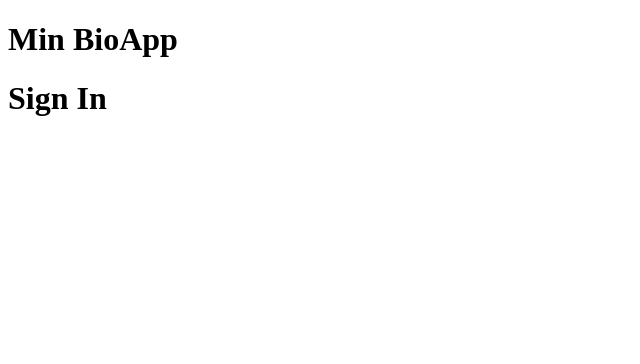
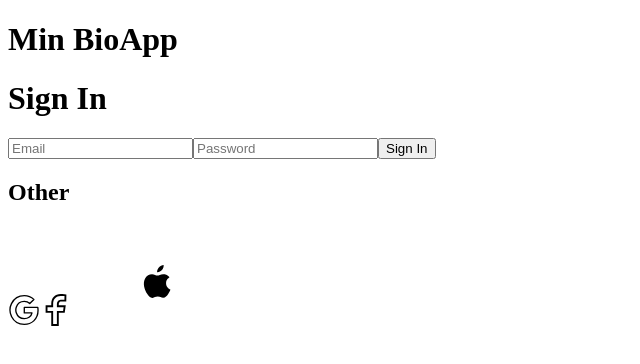
Before and after one commit to Taninwat-55/cinema-booking-system, a React (Vite) app in the folder client/: page /sign-in in a window 1280 px wide. Shown: the top 364 px of the page, without its empty margins (0-640 px from the left). Built offline with nearby package versions, Linux system fonts and the light colour scheme.

Commit message:
update for sign in
gjorde knappen och svg iconerna

```diff
--- a/client/src/pages/SignInPage.jsx
+++ b/client/src/pages/SignInPage.jsx
@@ -4,6 +4,62 @@ export default function SignInPage() {
   return (
     <div>
       <h1>Sign In</h1>
+      <input type="text" placeholder="Email" />
+      <input type="password" placeholder="Password" />
+      <button className="sign-in-btn">Sign In</button>
+      <h2>Other</h2>
+
+      <svg
+        className="google-svg"
+        viewBox="0 0 48 48"
+        xmlns="http://www.w3.org/2000/svg"
+        fill="black"
+        width="2rem"
+        height="2rem"
+      >
+        <path
+          fill="none"
+          stroke="black"
+          strokeWidth="2"
+          strokeLinecap="round"
+          strokeLinejoin="round"
+          d="m31.6814,34.8868c-1.9155,1.29-4.3586,2.0718-7.2514,2.0718-5.59,0-10.3395-3.7723-12.04-8.8541v-.0195c-.43-1.29-.6841-2.6582-.6841-4.085s.2541-2.795.6841-4.085c1.7005-5.0818,6.45-8.8541,12.04-8.8541,3.1664,0,5.9809,1.0945,8.2286,3.2055l6.1568-6.1568c-3.7332-3.4791-8.5805-5.6095-14.3855-5.6095-8.4045,0-15.6559,4.8277-19.1936,11.8641-1.4659,2.8927-2.3064,6.1568-2.3064,9.6359s.8405,6.7432,2.3064,9.6359v.0195c3.5377,7.0168,10.7891,11.8445,19.1936,11.8445,5.805,0,10.6718-1.9155,14.2291-5.1991,4.0655-3.7527,6.4109-9.2645,6.4109-15.8123,0-1.5245-.1368-2.9905-.3909-4.3977h-20.2491v8.3264h11.5709c-.5082,2.6777-2.0327,4.945-4.3195,6.4695h0Z"
+        ></path>
+      </svg>
+
+      <svg
+        className="facebook-svg"
+        viewBox="0 0 1920 1920"
+        xmlns="http://www.w3.org/2000/svg"
+        fill="black"
+        width="2rem"
+        height="2rem"
+      >
+        <path
+          fill="black"
+          stroke="none"
+          strokeWidth="2"
+          strokeLinecap="round"
+          strokeLinejoin="round"
+          d="m1416.013 791.915-30.91 225.617h-371.252v789.66H788.234v-789.66H449.808V791.915h338.426V585.137c0-286.871 176.207-472.329 449.09-472.329 116.87 0 189.744 6.205 231.822 11.845l-3.272 213.66-173.5.338c-4.737-.451-117.771-9.25-199.332 65.655-52.568 48.169-79.191 117.433-79.191 205.65v181.96h402.162Zm-247.276-304.018c44.446-41.401 113.71-36.889 118.787-36.663l289.467-.113 6.204-417.504-43.544-10.717C1511.675 16.02 1426.053 0 1237.324 0 901.268 0 675.425 235.206 675.425 585.137v93.97H337v451.234h338.425V1920h451.234v-789.66h356.7l61.932-451.233H1126.66v-69.152c0-54.937 14.214-96 42.078-122.058Z"
+        ></path>
+      </svg>
+
+      <svg className="apple-svg"
+        viewBox="0 0 64 64"
+        xmlns="http://www.w3.org/2000/svg"
+        width="100"
+        height="100"
+      >
+        <path
+          fill="black"
+          stroke="none"
+          stroke-width="2"
+          stroke-linecap="round"
+          stroke-linejoin="round"
+          d="M57.57,28.19 C58.30,27.35 58.79,26.17 58.66,25 C57.61,25.04 56.34,25.67 55.58,26.51 C54.91,27.26 54.31,28.46 54.47,29.61 C55.65,29.70 56.84,29.04 57.57,28.19 M60.20,36.62 C60.23,39.65 62.97,40.66 63,40.67 C62.98,40.74 62.56,42.11 61.56,43.52 C60.69,44.73 59.78,45.95 58.36,45.97 C56.96,46.00 56.51,45.18 54.91,45.18 C53.32,45.18 52.82,45.95 51.49,46.00 C50.12,46.05 49.07,44.68 48.20,43.47 C46.40,40.98 45.03,36.45 46.87,33.39 C47.79,31.87 49.42,30.91 51.19,30.88 C52.54,30.86 53.82,31.75 54.64,31.75 C55.46,31.75 57.01,30.68 58.64,30.84 C59.32,30.86 61.23,31.10 62.45,32.82 C62.36,32.88 60.17,34.09 60.20,36.62"
+        />
+      </svg>
     </div>
   );
 }
```
